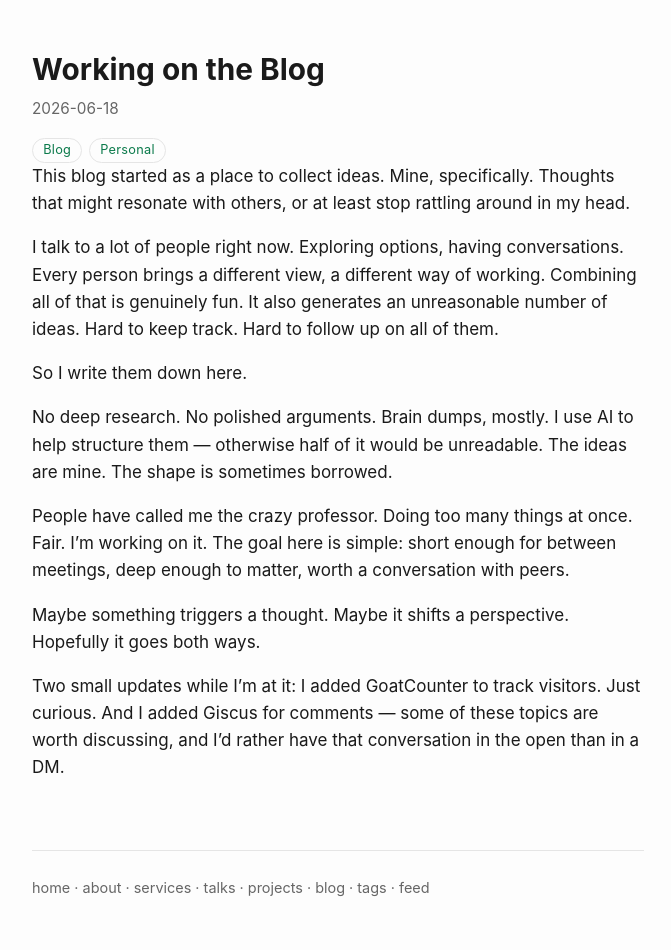
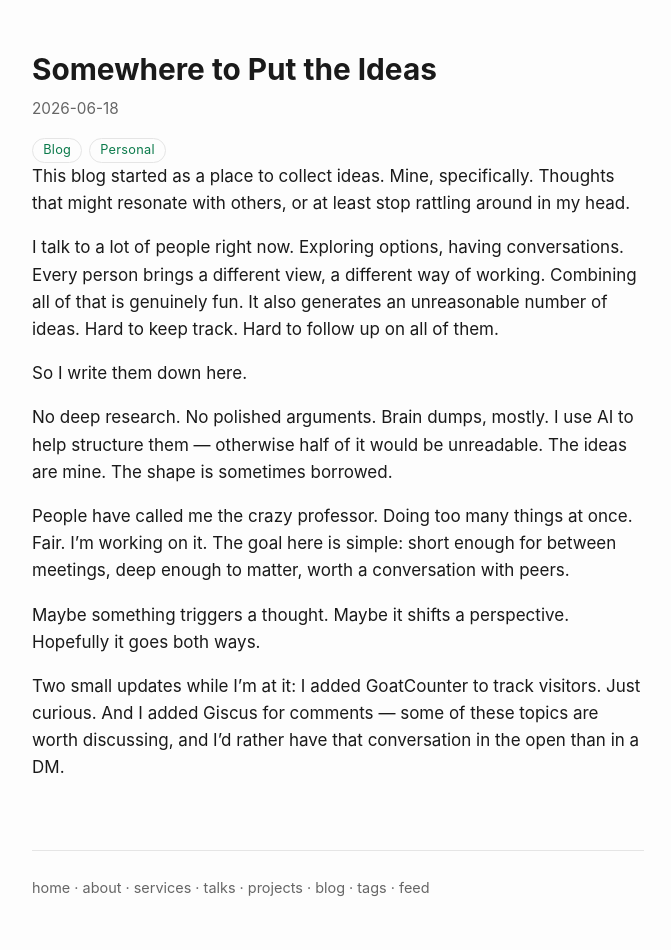
Before and after one commit to aepfli/aepfli.github.io, a Jekyll site: the page built from _posts/2026-06-18-Working-on-the-Blog.md, in a window 1280 px wide. Shown: the whole page, without its empty margins (302-973 px from the left). Built offline with Jekyll 4.4.1, drawn with Linux system fonts in a browser that asks for light colours; comment, search, counter and statistics services are not loaded.

Commit message:
Retitle blog post to Somewhere to Put the Ideas
Co-Authored-By: Claude Opus 4.8 (1M context) <noreply@anthropic.com>

```diff
--- a/_posts/2026-06-18-Working-on-the-Blog.md
+++ b/_posts/2026-06-18-Working-on-the-Blog.md
@@ -1,6 +1,6 @@
 ---
 layout: post
-title: "Working on the Blog"
+title: "Somewhere to Put the Ideas"
 tags:
 - Blog
 - Personal
```
